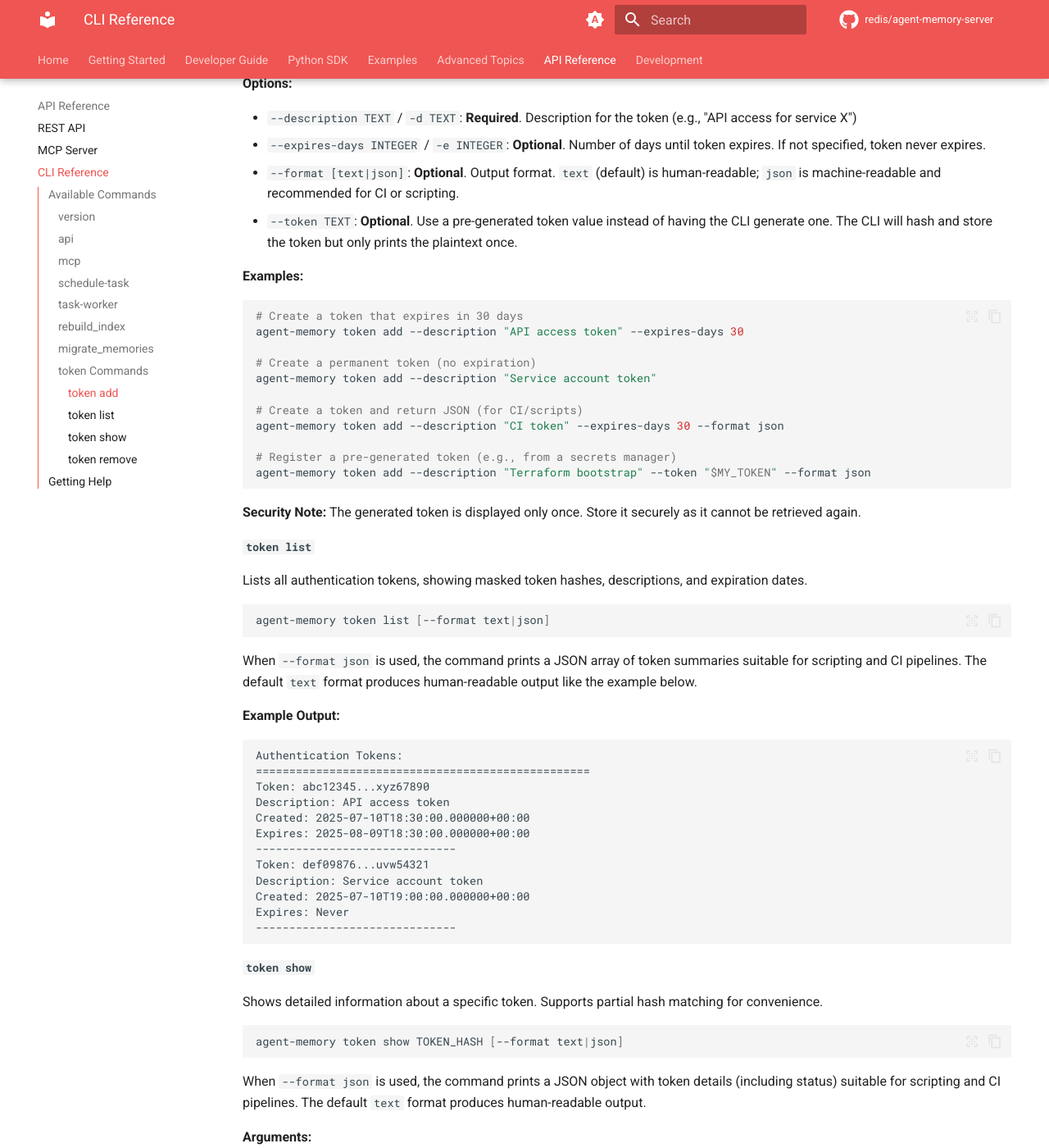
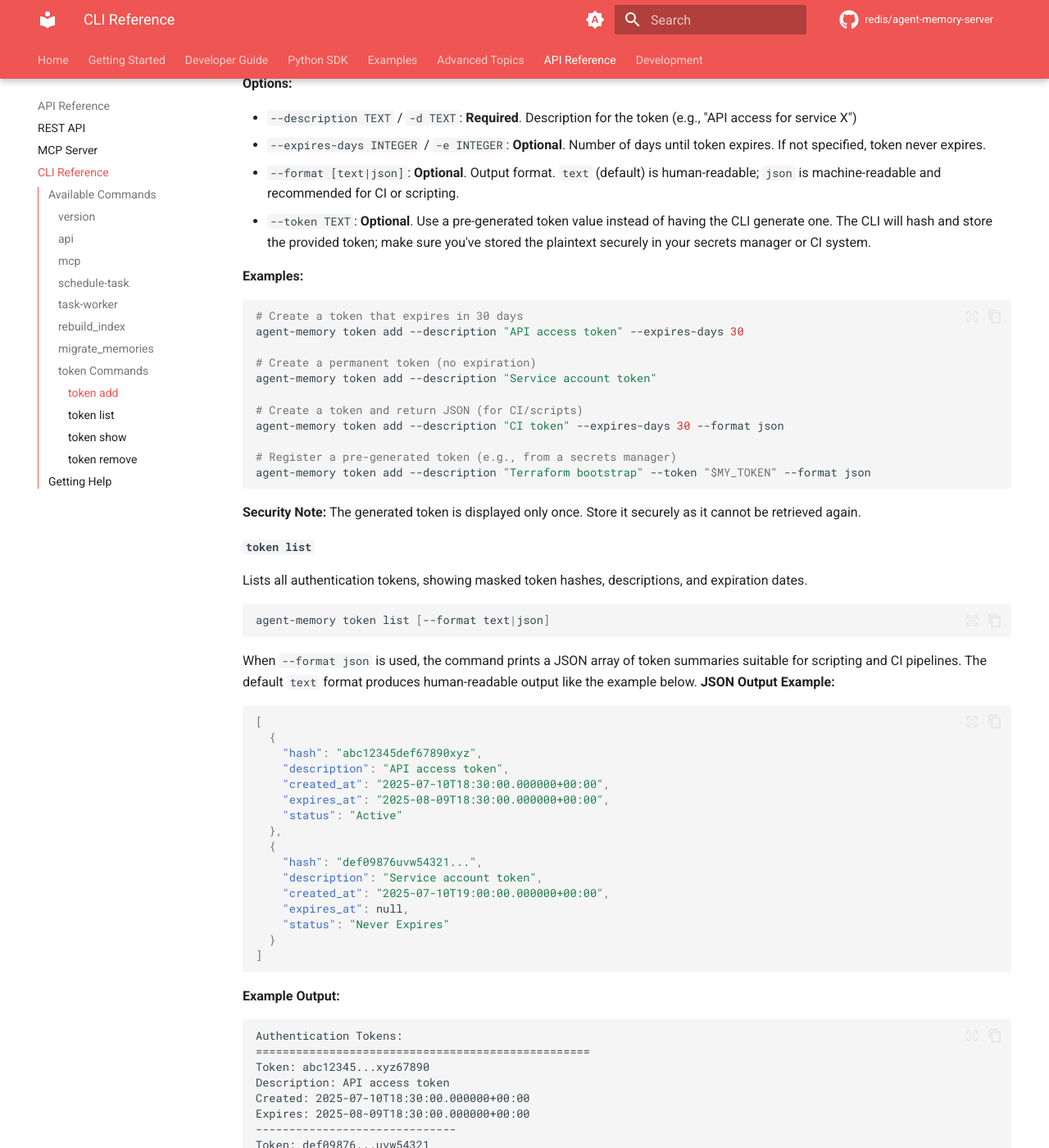
Before and after one commit to redis/agent-memory-server, an MkDocs documentation site: the page built from docs/cli.md, in a window 1280 px wide and 1400 px high, scrolled down 3135 px. Shown: the whole window at 82% size. Built offline with MkDocs 1.6.1 and Material for MkDocs 9.7.7, drawn with Linux system fonts in a browser that asks for light colours; comment, search, counter and statistics services are not loaded; the version menu is left out; some of the changed text lies outside the part shown.

Commit message:
Address review feedback on token CLI docs

````diff
--- a/docs/cli.md
+++ b/docs/cli.md
@@ -142,7 +142,7 @@ agent-memory token add --description "DESCRIPTION" [--expires-days DAYS] [--form
 - `--description TEXT` / `-d TEXT`: **Required**. Description for the token (e.g., "API access for service X")
 - `--expires-days INTEGER` / `-e INTEGER`: **Optional**. Number of days until token expires. If not specified, token never expires.
 - `--format [text|json]`: **Optional**. Output format. `text` (default) is human-readable; `json` is machine-readable and recommended for CI or scripting.
-- `--token TEXT`: **Optional**. Use a pre-generated token value instead of having the CLI generate one. The CLI will hash and store the token but only prints the plaintext once.
+- `--token TEXT`: **Optional**. Use a pre-generated token value instead of having the CLI generate one. The CLI will hash and store the provided token; make sure you've stored the plaintext securely in your secrets manager or CI system.
 
 **Examples:**
 
@@ -171,6 +171,25 @@ agent-memory token list [--format text|json]
 ```
 
 When `--format json` is used, the command prints a JSON array of token summaries suitable for scripting and CI pipelines. The default `text` format produces human-readable output like the example below.
+**JSON Output Example:**
+```json
+[
+  {
+    "hash": "abc12345def67890xyz",
+    "description": "API access token",
+    "created_at": "2025-07-10T18:30:00.000000+00:00",
+    "expires_at": "2025-08-09T18:30:00.000000+00:00",
+    "status": "Active"
+  },
+  {
+    "hash": "def09876uvw54321...",
+    "description": "Service account token",
+    "created_at": "2025-07-10T19:00:00.000000+00:00",
+    "expires_at": null,
+    "status": "Never Expires"
+  }
+]
+```
 
 **Example Output:**
 ```
@@ -197,6 +216,16 @@ agent-memory token show TOKEN_HASH [--format text|json]
 ```
 
 When `--format json` is used, the command prints a JSON object with token details (including status) suitable for scripting and CI pipelines. The default `text` format produces human-readable output.
+**JSON Output Example:**
+```json
+{
+  "hash": "abc12345def67890xyz",
+  "description": "API access token",
+  "created_at": "2025-07-10T18:30:00.000000+00:00",
+  "expires_at": "2025-08-09T18:30:00.000000+00:00",
+  "status": "Active"
+}
+```
 
 **Arguments:**
 
````
Also changed, not shown: docs/authentication.md (+24 -5 lines).
